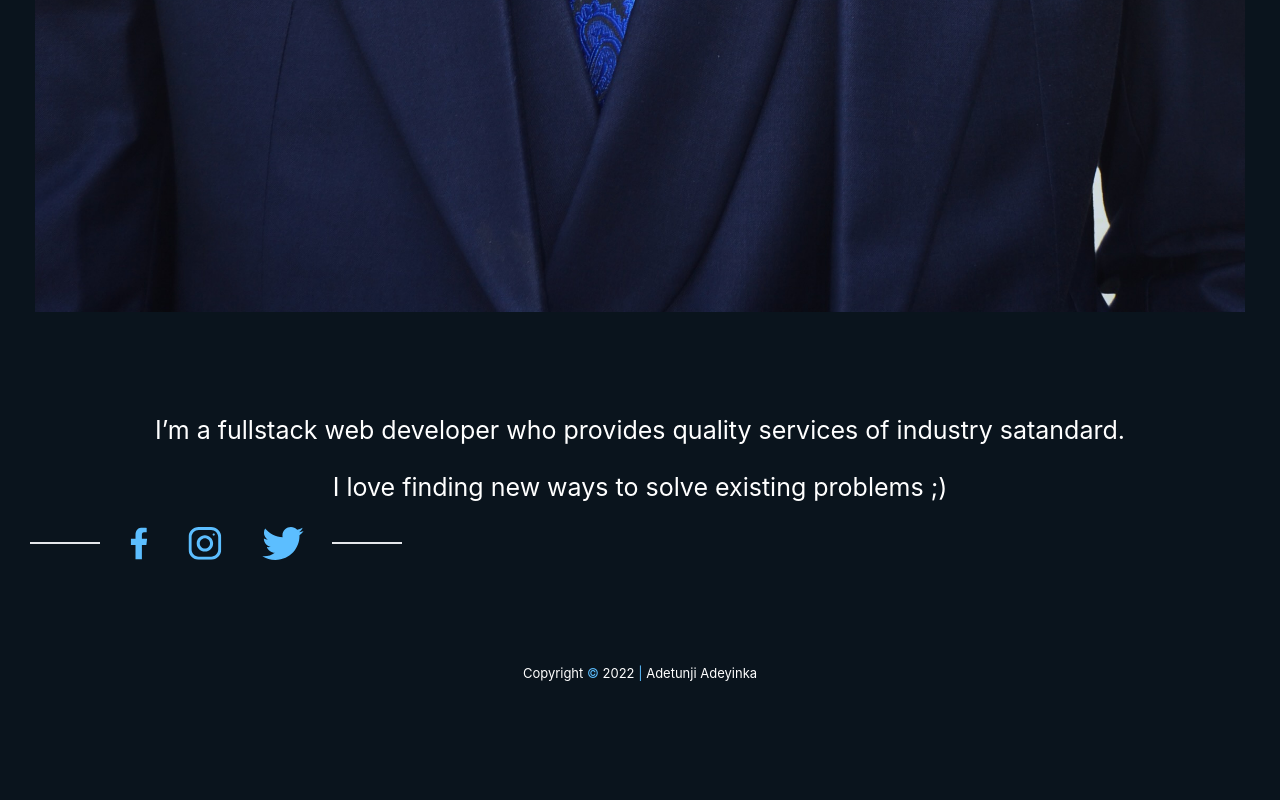
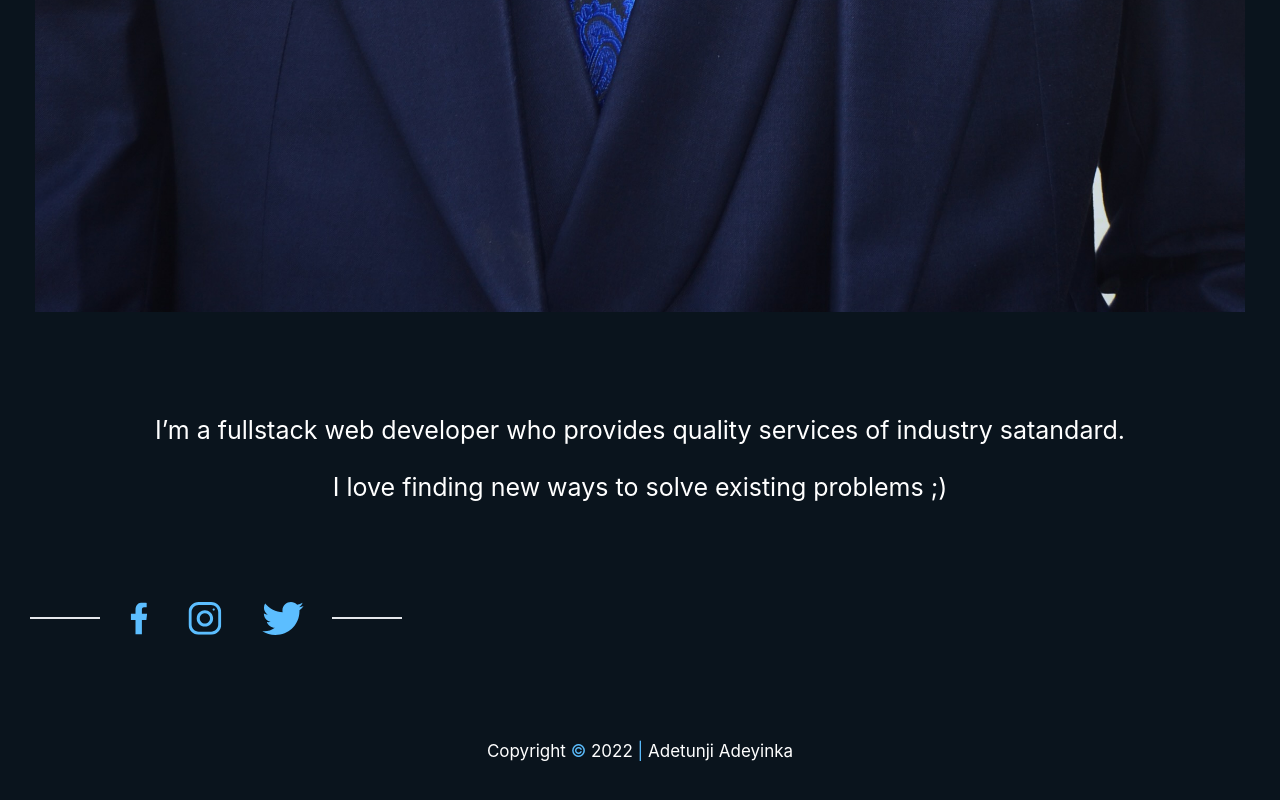
Before and after one commit to Itzadetunji/my-website, a Next.js app: page / in a window 1280 px wide. Shown: the part 1925-2725 px from the top of the page. Before the commit the page ends 2648 px from the top, so only its background shows below. Built offline with nearby package versions, Linux system fonts and the light colour scheme.

Commit message:
Chore: . Changes to footer.tsx

```diff
--- a/pages/components/Footer.tsx
+++ b/pages/components/Footer.tsx
@@ -6,7 +6,7 @@ const Footer: NextPage = () => {
   return (
     <div className="text-center dark-blue h-[116px] mt-8 text-[17px]">
       <div className='py-[40px]'>
-        <p className="mx-auto mt-8 items-center justify-center text-white text-[13px]">Copyright <span className='light-blue-text'> © </span>{`${date}`} <span className='light-blue-text'> | </span> Adetunji Adeyinka</p>
+        <p className="mx-auto mt-8 items-center justify-center text-white">Copyright <span className='light-blue-text'> © </span>{`${date}`} <span className='light-blue-text'> | </span> Adetunji Adeyinka</p>
       </div>
     </div>
   )
--- a/pages/index.tsx
+++ b/pages/index.tsx
@@ -27,7 +27,7 @@ const Home: NextPage = () => {
         </div>
       </div>
       {/* <ParticleComponent/> */}
-      <div>
+      <div className='mt-[95px]'>
         <Social_Links/>
       </div>
       <Footer/>
```
